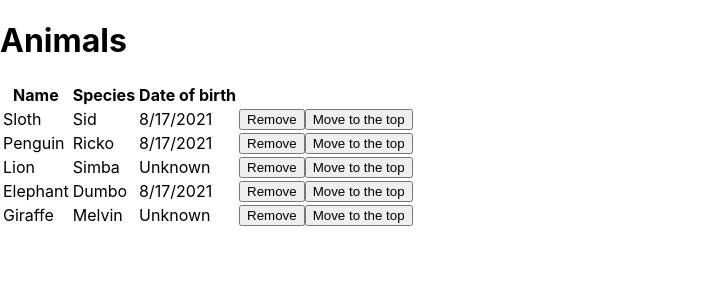
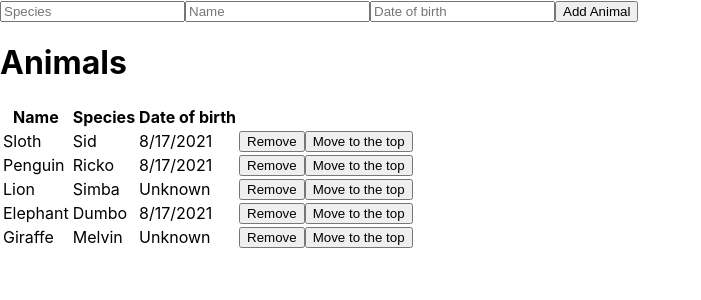
Before and after one commit to Dalibor989/zoo, a React (Create React App) app: page / in a window 1280 px wide. Shown: the top 300 px of the page, without its empty margins (0-701 px from the left). Built offline with nearby package versions, Linux system fonts and the light colour scheme.

Commit message:
zadatak 5

```diff
--- a/src/App.js
+++ b/src/App.js
@@ -7,6 +7,14 @@ function App() {
 }
 
 function AnimalList() {
+
+  const [newAnimal, setNewAnimal] = useState([
+    {
+      species: '',
+      name: '',
+      dateOfBirth: ''
+    }
+  ])
 
   const [animals, setAnimals] = useState([
     {species: 'Sloth', name: 'Sid', dateOfBirth: new Date()},
@@ -24,8 +32,46 @@ function AnimalList() {
     setAnimals([animals[animalIndex], ...animals.slice(0, animalIndex), ...animals.slice(animalIndex + 1)])
   }
 
+  const handleSpeciesChange = (e) => {
+    setNewAnimal({
+      ...newAnimal,
+      species: e.target.value
+    })
+  }
+
+  const handleNameChange = (e) => {
+    setNewAnimal({
+      ...newAnimal,
+      name: e.target.value
+    })
+  }
+
+  const handleDateOfBirthChange = (e) => {
+    setNewAnimal({
+      ...newAnimal,
+      dateOfBirth: new Date(e.target.value)
+    })
+  }
+
+  const addAnimal = (e) => {
+    e.preventDefault();
+
+    setAnimals([...animals, newAnimal])
+    setNewAnimal({
+      species: '',
+      name: '',
+      dateOfBirth: '',
+    })
+  }
+
   return (
     <div>
+      <form onSubmit={addAnimal}>
+        <input type="text" placeholder="Species" value={newAnimal.species} onChange={handleSpeciesChange}/>
+        <input type="text" placeholder="Name" value={newAnimal.name} onChange={handleNameChange}/>
+        <input type="text" placeholder="Date of birth" value={newAnimal.dateOfBirth} onChange={handleDateOfBirthChange}/>
+        <button>Add Animal</button>
+      </form>
       <h1>Animals</h1>
       <table>
         <tr>
@@ -48,9 +94,6 @@ function AnimalList() {
             <button onClick={() => moveToTop(index)}>Move to the top</button>
           </tr>
         ))}
-        <tr>
-
-        </tr>
       </table>
     </div>
   )
```
